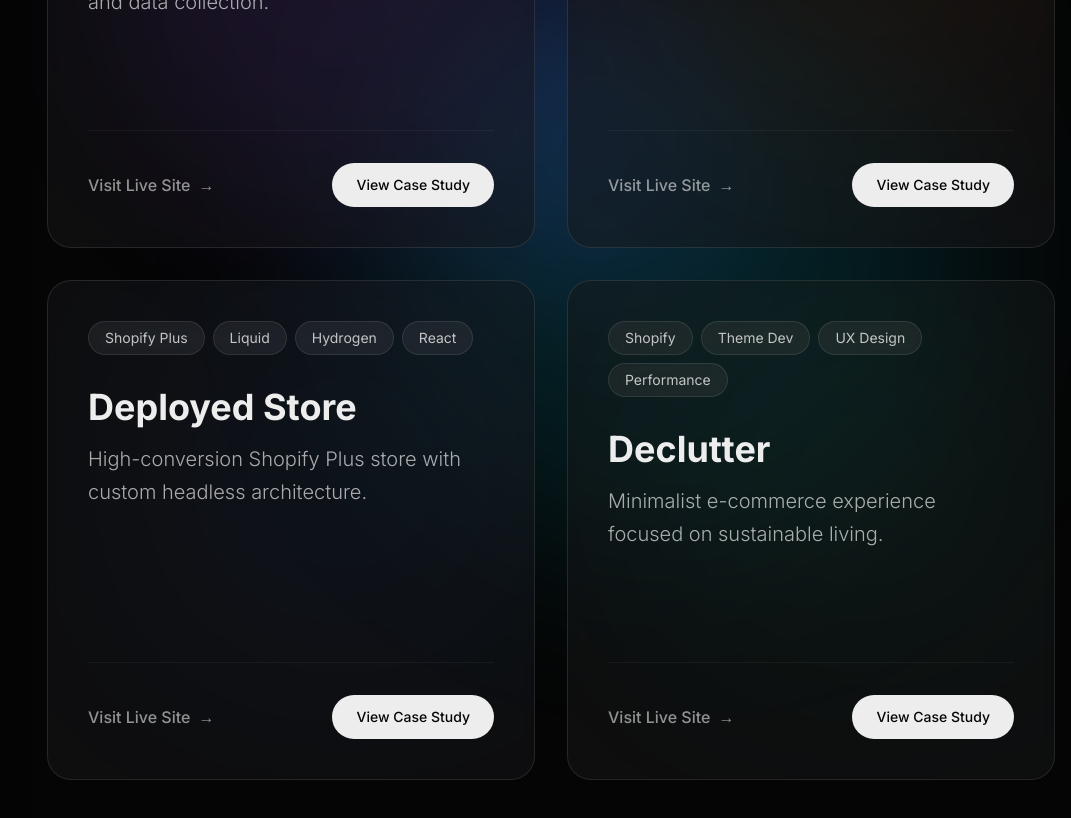
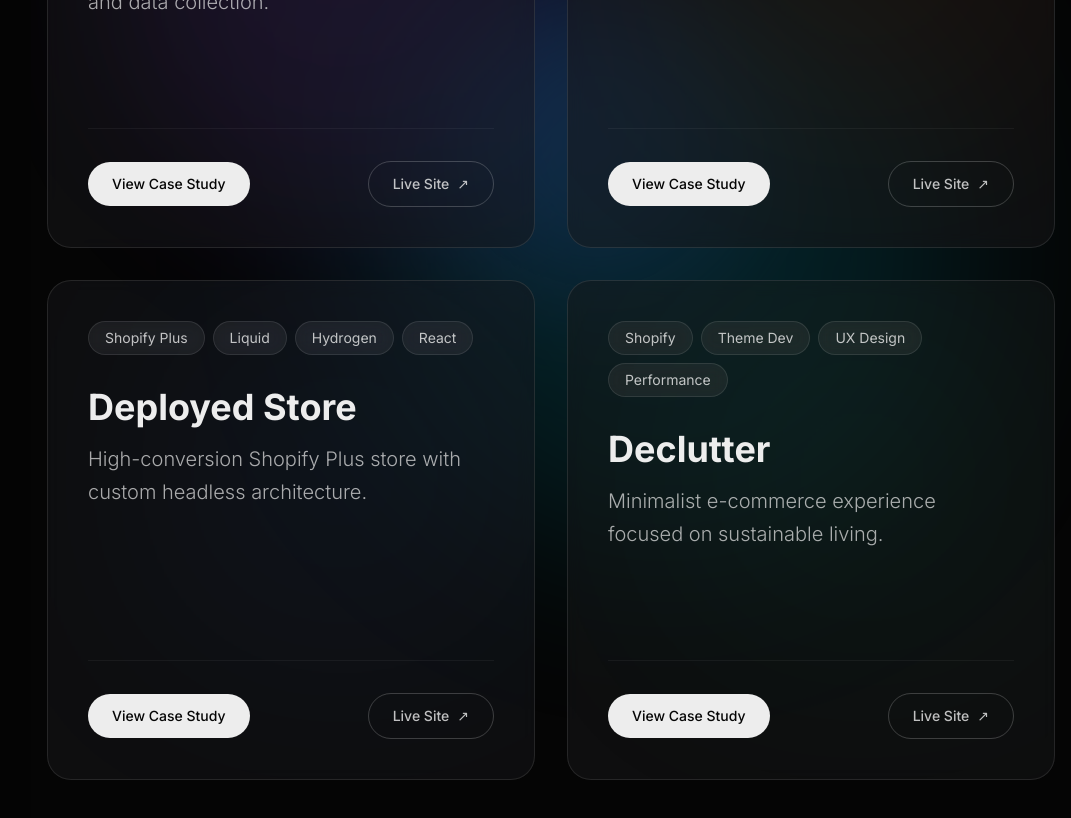
Before and after one commit to Ranger10sam/s2p2-creations, a Next.js app: page / in a window 1280 px wide. Shown: the part 2980-3798 px from the top of the page, without its empty margins (209-1280 px from the left). Built offline with nearby package versions, Linux system fonts and the light colour scheme.

Commit message:
button layout edit

```diff
--- a/src/components/sections/FeaturedWork.tsx
+++ b/src/components/sections/FeaturedWork.tsx
@@ -89,19 +89,19 @@
                 </p>
               </div>
 
-              <div className="flex items-center justify-between mt-auto pt-8 border-t border-white/5">
+              <div className="flex flex-col sm:flex-row items-start sm:items-center justify-between gap-4 mt-auto pt-8 border-t border-white/5">
+                <MagneticButton href={`/work/${project.slug}`} className="px-6 py-3 text-sm w-full sm:w-auto text-center">
+                  View Case Study
+                </MagneticButton>
                 <a
                   href={project.link}
                   target="_blank"
                   rel="noopener noreferrer"
-                  className="text-base font-medium text-foreground/60 hover:text-foreground transition-colors flex items-center gap-2 group/link"
+                  className="px-6 py-3 text-sm font-medium rounded-full border border-white/20 text-foreground/80 hover:bg-white/10 hover:text-foreground transition-colors flex items-center justify-center gap-2 w-full sm:w-auto"
                 >
-                  Visit Live Site
-                  <span className="group-hover/link:translate-x-1 transition-transform">→</span>
+                  Live Site
+                  <span>↗</span>
                 </a>
-                <MagneticButton href={`/work/${project.slug}`} className="px-6 py-3 text-sm">
-                  View Case Study
-                </MagneticButton>
               </div>
 
               <div
```
